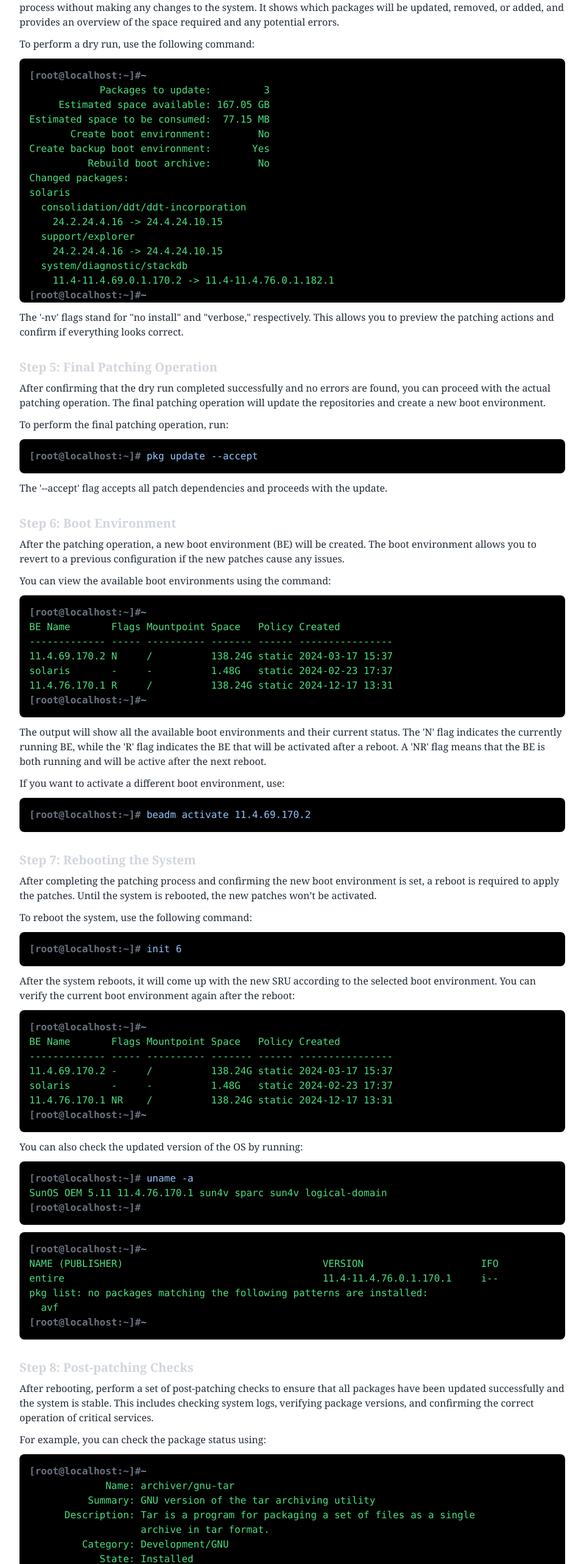
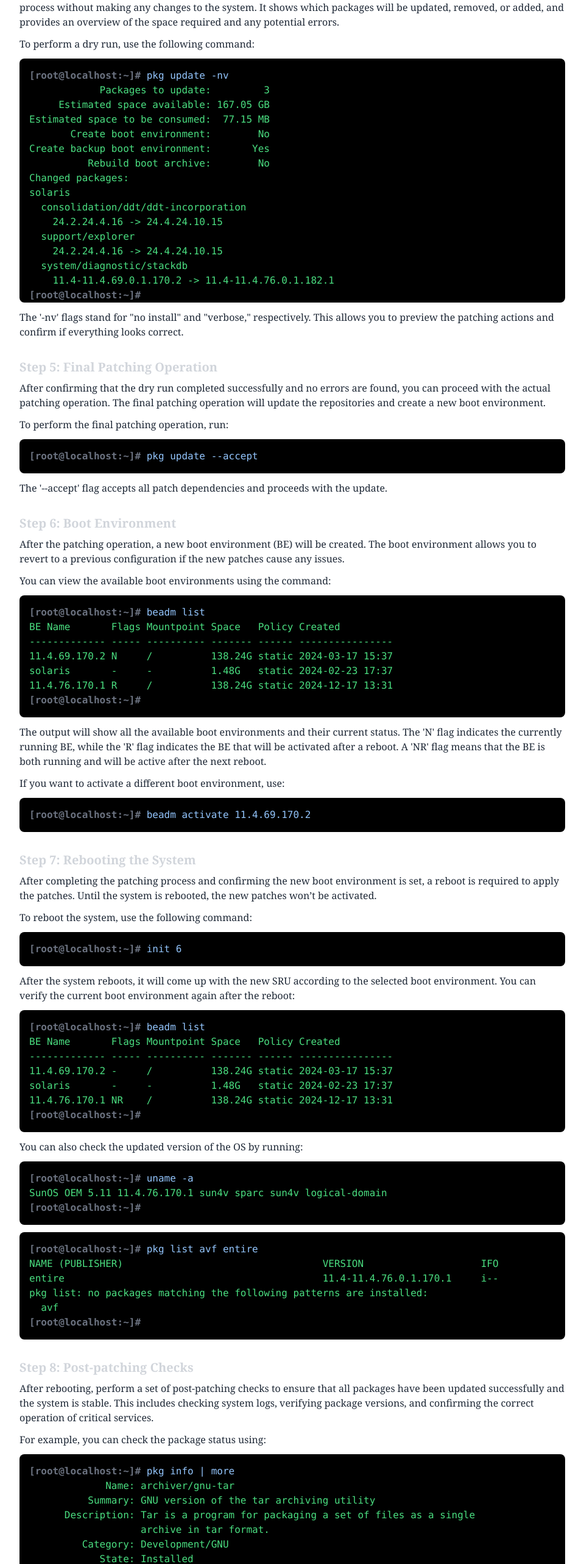
Before and after one commit to mnu4513/devfsadm, a React (Create React App) app: page /course/solaris/patch-management in a window 1280 px wide. Shown: the part 5506-8070 px from the top of the page at 61% size, without its empty margins (160-1119 px from the left). Built offline with nearby package versions, Linux system fonts and the light colour scheme.

Commit message:
patching complete

```diff
--- a/src/components/solaris/PatchManagement.js
+++ b/src/components/solaris/PatchManagement.js
@@ -102,7 +102,7 @@ solaris                     origin   online F file:///mnt/SRU11.4.69/
       <Text text={`Before performing the actual patching, it’s recommended to perform a dry run. A dry run simulates the patching process without making any changes to the system. It shows which packages will be updated, removed, or added, and provides an overview of the space required and any potential errors.`} />
 
       <Text text={`To perform a dry run, use the following command:`} />
-      <TerminalOutput content={`[root@localhost:~]#~# pkg update -nv
+      <TerminalOutput content={`[root@localhost:~]# pkg update -nv
             Packages to update:         3
      Estimated space available: 167.05 GB
 Estimated space to be consumed:  77.15 MB
@@ -119,7 +119,7 @@ solaris
   system/diagnostic/stackdb
     11.4-11.4.69.0.1.170.2 -> 11.4-11.4.76.0.1.182.1
 
-[root@localhost:~]#~#`} />
+[root@localhost:~]#`} />
       <Text text={`The '-nv' flags stand for "no install" and "verbose," respectively. This allows you to preview the patching actions and confirm if everything looks correct.`} />
 
       <Supersubheading text={`Step 5: Final Patching Operation`} />
@@ -133,13 +133,13 @@ solaris
       <Text text={`After the patching operation, a new boot environment (BE) will be created. The boot environment allows you to revert to a previous configuration if the new patches cause any issues.`} />
 
       <Text text={`You can view the available boot environments using the command:`} />
-      <TerminalOutput content={`[root@localhost:~]#~# beadm list
+      <TerminalOutput content={`[root@localhost:~]# beadm list
 BE Name       Flags Mountpoint Space   Policy Created
 ------------- ----- ---------- ------- ------ ----------------
 11.4.69.170.2 N     /          138.24G static 2024-03-17 15:37
 solaris       -     -          1.48G   static 2024-02-23 17:37
 11.4.76.170.1 R     /          138.24G static 2024-12-17 13:31
-[root@localhost:~]#~#`} />
+[root@localhost:~]#`} />
       <Text text={`The output will show all the available boot environments and their current status. The 'N' flag indicates the currently running BE, while the 'R' flag indicates the BE that will be activated after a reboot. A 'NR' flag means that the BE is both running and will be active after the next reboot.`} />
 
       <Text text={`If you want to activate a different boot environment, use:`} />
@@ -151,30 +151,30 @@ solaris       -     -          1.48G   static 2024-02-23 17:37
       <Text text={`To reboot the system, use the following command:`} />
       <TerminalOutput content={`[root@localhost:~]# init 6`} />
       <Text text={`After the system reboots, it will come up with the new SRU according to the selected boot environment. You can verify the current boot environment again after the reboot:`} />
-      <TerminalOutput content={`[root@localhost:~]#~# beadm list
+      <TerminalOutput content={`[root@localhost:~]# beadm list
 BE Name       Flags Mountpoint Space   Policy Created
 ------------- ----- ---------- ------- ------ ----------------
 11.4.69.170.2 -     /          138.24G static 2024-03-17 15:37
 solaris       -     -          1.48G   static 2024-02-23 17:37
 11.4.76.170.1 NR    /          138.24G static 2024-12-17 13:31
-[root@localhost:~]#~#`} />
+[root@localhost:~]#`} />
       <Text text={`You can also check the updated version of the OS by running:`} />
       <TerminalOutput content={`[root@localhost:~]# uname -a
 SunOS OEM 5.11 11.4.76.170.1 sun4v sparc sun4v logical-domain
 [root@localhost:~]#`} />
-      <TerminalOutput content={`[root@localhost:~]#~# pkg list avf entire
+      <TerminalOutput content={`[root@localhost:~]# pkg list avf entire
 NAME (PUBLISHER)                                  VERSION                    IFO
 entire                                            11.4-11.4.76.0.1.170.1     i--
 
 pkg list: no packages matching the following patterns are installed:
   avf
-[root@localhost:~]#~#`} />
+[root@localhost:~]#`} />
 
       <Supersubheading text={`Step 8: Post-patching Checks`} />
       <Text text={`After rebooting, perform a set of post-patching checks to ensure that all packages have been updated successfully and the system is stable. This includes checking system logs, verifying package versions, and confirming the correct operation of critical services.`} />
 
       <Text text={`For example, you can check the package status using:`} />
-      <TerminalOutput content={`[root@localhost:~]#~# pkg info | more
+      <TerminalOutput content={`[root@localhost:~]# pkg info | more
              Name: archiver/gnu-tar
           Summary: GNU version of the tar archiving utility
       Description: Tar is a program for packaging a set of files as a single
@@ -220,7 +220,7 @@ Last Install Time: June  4, 2024 at  6:07:54 AM
              Size: 6.80 MB
              FMRI: pkg://solaris/codec/flac@1.4.2-11.4.69.0.1.170.1:20240503T150338Z
        Source URL: http://downloads.xiph.org/releases/flac/flac-1.4.2.tar.xz
-[root@localhost:~]#~#`} />
+[root@localhost:~]#`} />
       <Text text={`You can also verify that the patches were successfully applied by checking the installed versions or running health checks on the system.`} />
 
       <Line />
@@ -229,13 +229,13 @@ Last Install Time: June  4, 2024 at  6:07:54 AM
 
       <Supersubheading text={`Condition 1: If Application Has Issues with New OS Patch`} />
       <Text text={`First, check the previous boot environment status using the command:`} />
-      <TerminalOutput content={`[root@localhost:~]#~# beadm list
+      <TerminalOutput content={`[root@localhost:~]# beadm list
 BE Name       Flags Mountpoint Space   Policy Created
 ------------- ----- ---------- ------- ------ ----------------
 11.4.69.170.2 N     /          138.24G static 2024-03-17 15:37
 solaris       -     -          1.48G   static 2024-02-23 17:37
 11.4.76.170.1 R     /          138.24G static 2024-12-17 13:31
-[root@localhost:~]#~#`} />
+[root@localhost:~]#`} />
       <Text text={`Next, select the previous boot environment and activate it:`} />
       <TerminalOutput content={`[root@localhost:~]# beadm activate 11.4.69.170.2`} />
       <Text text={`It will set the flag 'R' on the previous BE. After this, reboot the server to activate the previous BE:`} />
```
